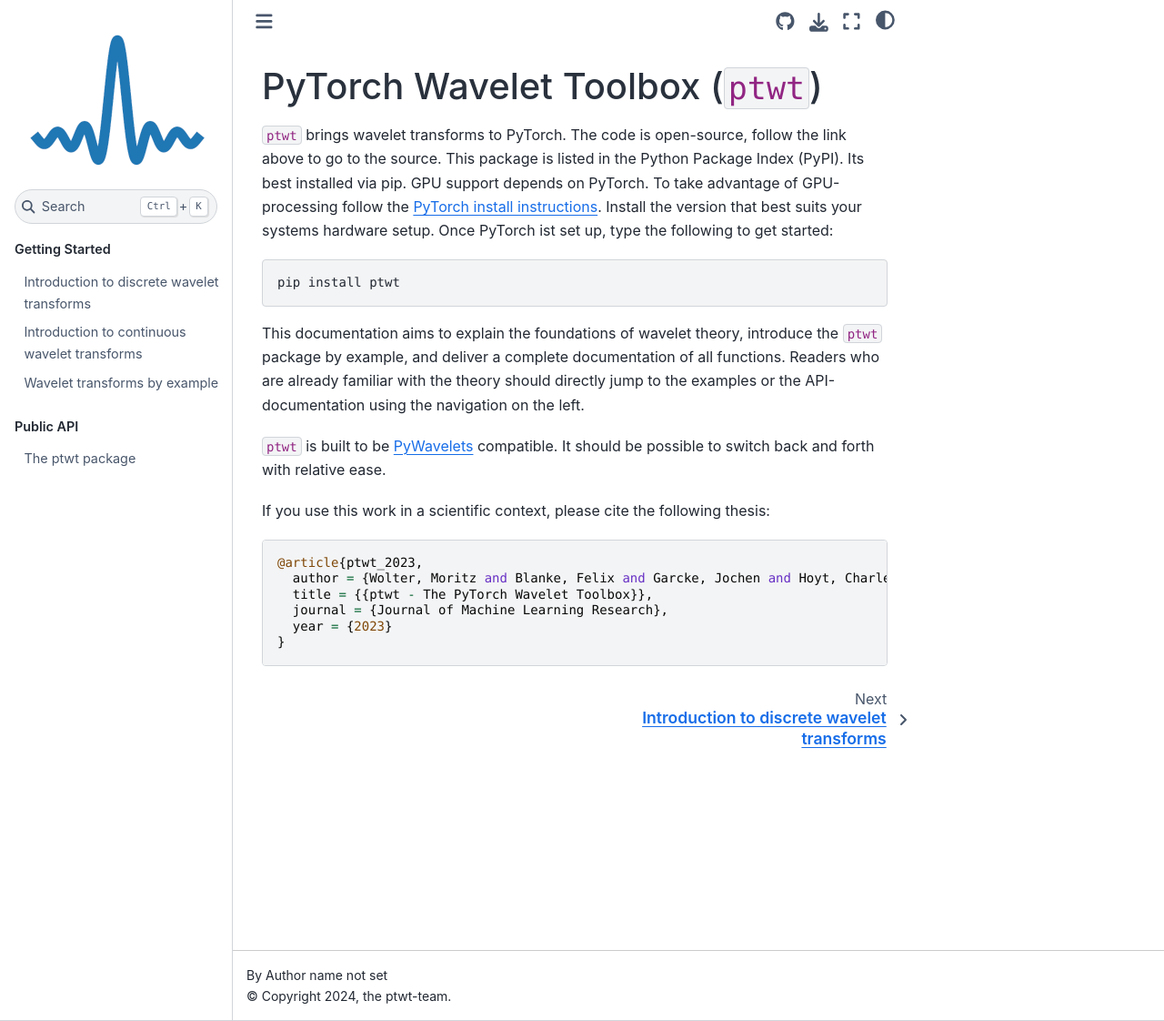
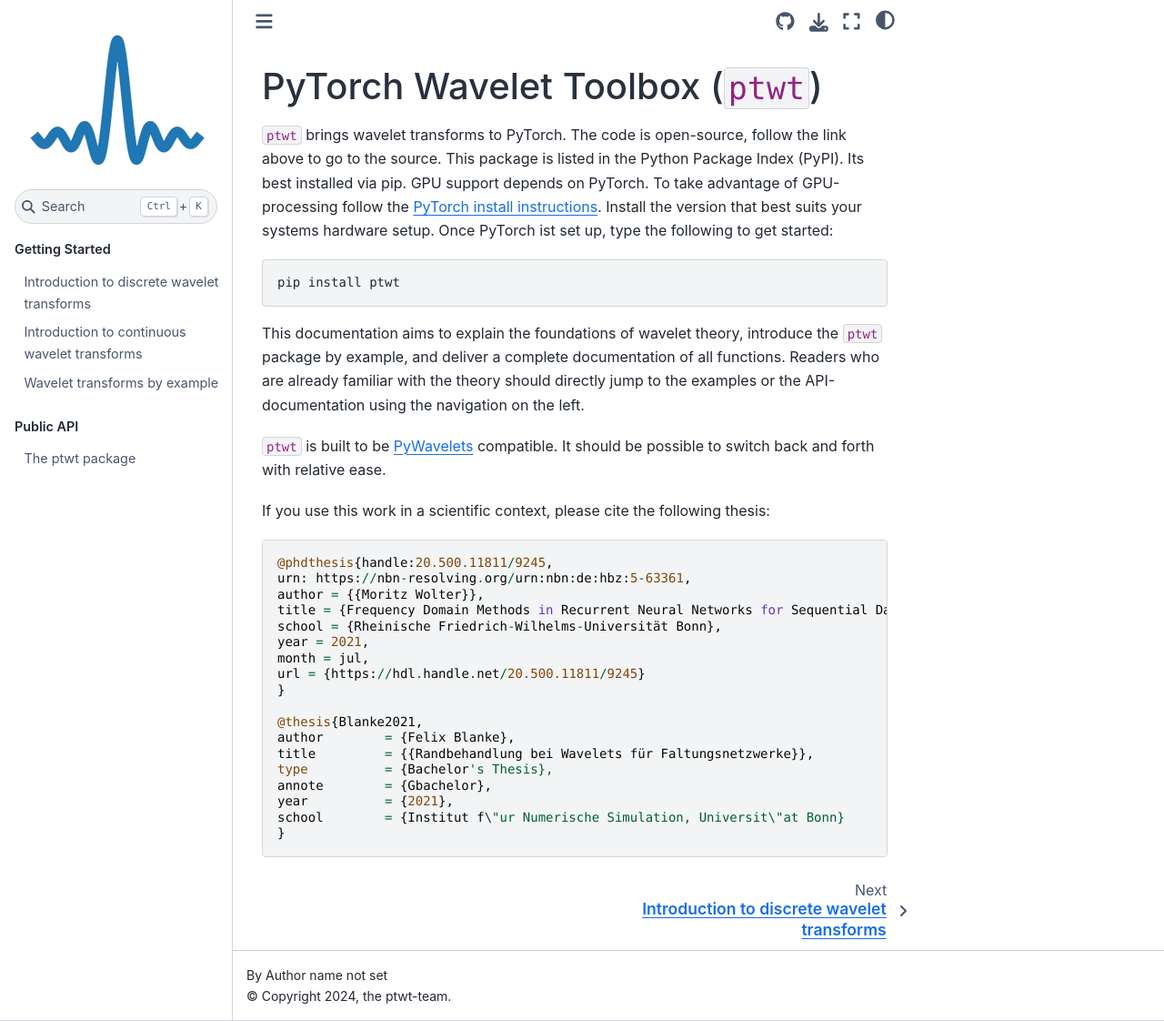
Before and after one commit to v0lta/PyTorch-Wavelet-Toolbox, a Sphinx documentation site: the page built from docs/index.rst, in a window 1280 px wide and 1122 px high. Shown: the whole window at 91% size. Built offline with Sphinx 7.4.7 and the Sphinx Book theme 1.1.4, drawn with Linux system fonts in a browser that asks for light colours.

Commit message:
revert citation until jmlr not officially accpeted.

```diff
--- a/CITATION.bib
+++ b/CITATION.bib
@@ -1,6 +1,18 @@
-@article{ptwt_2023,
-  author = {Wolter, Moritz and Blanke, Felix and Garcke, Jochen and Hoyt, Charles Tapley},
-  title = {ptwt - The PyTorch Wavelet Toolbox},
-  journal = {Journal of Machine Learning Research},
-  year = {2023}
-  }
+@phdthesis{handle:20.500.11811/9245,
+  urn: https://nbn-resolving.org/urn:nbn:de:hbz:5-63361,
+  author = {{Moritz Wolter}},
+  title = {Frequency Domain Methods in Recurrent Neural Networks for Sequential Data Processing},
+  school = {Rheinische Friedrich-Wilhelms-Universität Bonn},
+  year = 2021,
+  month = jul,
+  url = {https://hdl.handle.net/20.500.11811/9245}
+}
+
+@thesis{Blanke2021,
+  author        = {Felix Blanke},
+  title         = {{Randbehandlung bei Wavelets für Faltungsnetzwerke}},
+  type          = {Bachelor's Thesis},
+  annote        = {Gbachelor},
+  year          = {2021},
+  school        = {Institut f\"ur Numerische Simulation, Universit\"at Bonn}
+}
--- a/docs/index.rst
+++ b/docs/index.rst
@@ -29,12 +29,24 @@
 
 .. code-block::
 
-    @article{ptwt_2023,
-      author = {Wolter, Moritz and Blanke, Felix and Garcke, Jochen and Hoyt, Charles Tapley},
-      title = {{ptwt - The PyTorch Wavelet Toolbox}},
-      journal = {Journal of Machine Learning Research},
-      year = {2023}
-    }
+   @phdthesis{handle:20.500.11811/9245,
+   urn: https://nbn-resolving.org/urn:nbn:de:hbz:5-63361,
+   author = {{Moritz Wolter}},
+   title = {Frequency Domain Methods in Recurrent Neural Networks for Sequential Data Processing},
+   school = {Rheinische Friedrich-Wilhelms-Universität Bonn},
+   year = 2021,
+   month = jul,
+   url = {https://hdl.handle.net/20.500.11811/9245}
+   }
+
+   @thesis{Blanke2021,
+   author        = {Felix Blanke},
+   title         = {{Randbehandlung bei Wavelets für Faltungsnetzwerke}},
+   type          = {Bachelor's Thesis},
+   annote        = {Gbachelor},
+   year          = {2021},
+   school        = {Institut f\"ur Numerische Simulation, Universit\"at Bonn}
+   }
 
 .. toctree::
    :hidden:
```
